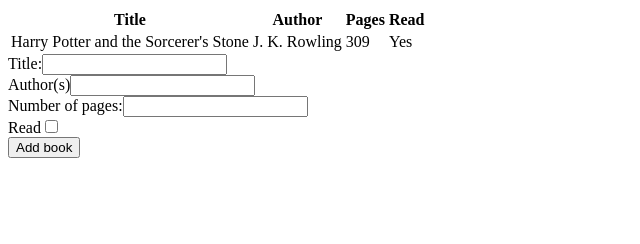
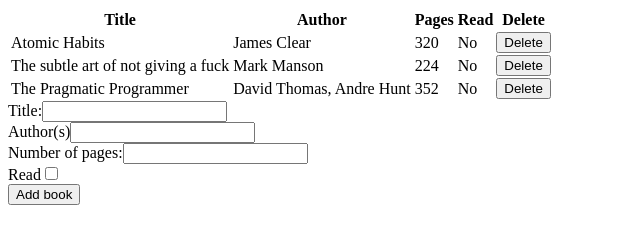
Before and after one commit to ValentinGTrapaga/library, a plain HTML site: page index.html in a window 1280 px wide. Shown: the whole page, without its empty margins (0-640 px from the left). Drawn offline with Linux system fonts and the light colour scheme.

Commit message:
functionality ok - needs style

```diff
--- a/index.html
+++ b/index.html
@@ -14,12 +14,7 @@
                 <th>Author</th>
                 <th>Pages</th>
                 <th>Read</th>
-            </tr>
-            <tr>
-                <td>Harry Potter and the Sorcerer's Stone</td>
-                <td>J. K. Rowling</td>
-                <td>309</td>
-                <td>Yes</td>
+                <th>Delete</th>
             </tr>
         </table>
         <form id="book-form">
--- a/script.js
+++ b/script.js
@@ -22,6 +22,13 @@
 const submit = document.getElementById('submit-btn')
 const formInputs = document.getElementById('book-form').elements
 const table = document.getElementById('table')
+const inputTitle = document.getElementById('title')
+const inputAuthor = document.getElementById('author')
+const inputPages = document.getElementById('pages')
+const inputRead = document.getElementById('read')
+let delBtns = document.querySelectorAll(".del-btn")
+
+console.log(delBtns)
 
 function Book(title, author, pages, read = false) {
     this.title = title
@@ -30,27 +37,81 @@
     this.read = read
 }
 
-function checkLibrary() {
+function addBook() {
+    let bookToAdd = new Book(inputTitle.value, inputAuthor.value, parseInt(inputPages.value), inputRead.checked)
+    myLibrary.push(bookToAdd)
+}
+
+function loadLibrary() {
     let bookTitle = ""
     let bookAuthor = ""
     let bookPages = 0
     let bookRead = false
+    let textToInject = ""
 
     for (let i = 0; i < myLibrary.length; i++) {
-        bookTitle = myLibrary[i][title]
-        bookAuthor = myLibrary[i][author]
-        bookPages = myLibrary[i][title]
-        bookRead = myLibrary[i][read]
+        bookTitle = myLibrary[i]["title"]
+        bookAuthor = myLibrary[i]["author"]
+        bookPages = myLibrary[i]["pages"]
+        bookRead = myLibrary[i]["read"]
+
+        textToInject +=
+            `<tbody>
+                <tr class="bookRow">
+                    <td>${bookTitle}</td>
+                    <td>${bookAuthor}</td>
+                    <td>${bookPages}</td>
+                    <td>${bookRead ? "Yes" : "No"}</td>
+                </tr>
+            </tbody>`
     }
-    console.log(bookTitle, bookAuthor, bookPages, bookRead)
+    table.innerHTML = `
+        <table id="table">
+            <tr id="table-head">
+                <th>Title</th>
+                <th>Author</th>
+                <th>Pages</th>
+                <th>Read</th>
+                <th>Delete</th>
+            </tr>
+        </table>`
+    table.innerHTML += textToInject
+
+    delBtns = document.querySelectorAll(".del-btn")
 }
 
-checkLibrary()
+function deleteRow(ind) {
+    myLibrary.splice(ind, 1)
+    loadLibrary()
+    appendDelBtns()
+}
+
+function appendDelBtns() {
+    let bookRows = document.querySelectorAll(".bookRow")
+    bookRows.forEach((row, index) => {
+        const btn = document.createElement("button")
+        btn.classList = "del-btn"
+        btn.id = index
+        btn.innerText = "Delete"
+        row.appendChild(btn)
+    })
+
+    delBtns = document.querySelectorAll(".del-btn")
+    console.log(delBtns)
+    delBtns.forEach((btn) => {
+        btn.addEventListener('click', (event) => {
+            console.log(event.target.id)
+            deleteRow(event.target.id)
+        })
+    })
+}
+
+loadLibrary()
+appendDelBtns()
 
 submit.addEventListener('click', () => {
-    checkLibrary()
+    addBook()
+    loadLibrary()
+    console.table(myLibrary)
+    appendDelBtns() //Anda bien la funcion
 })
-
-/* function addBook() {
-
-} */
```
